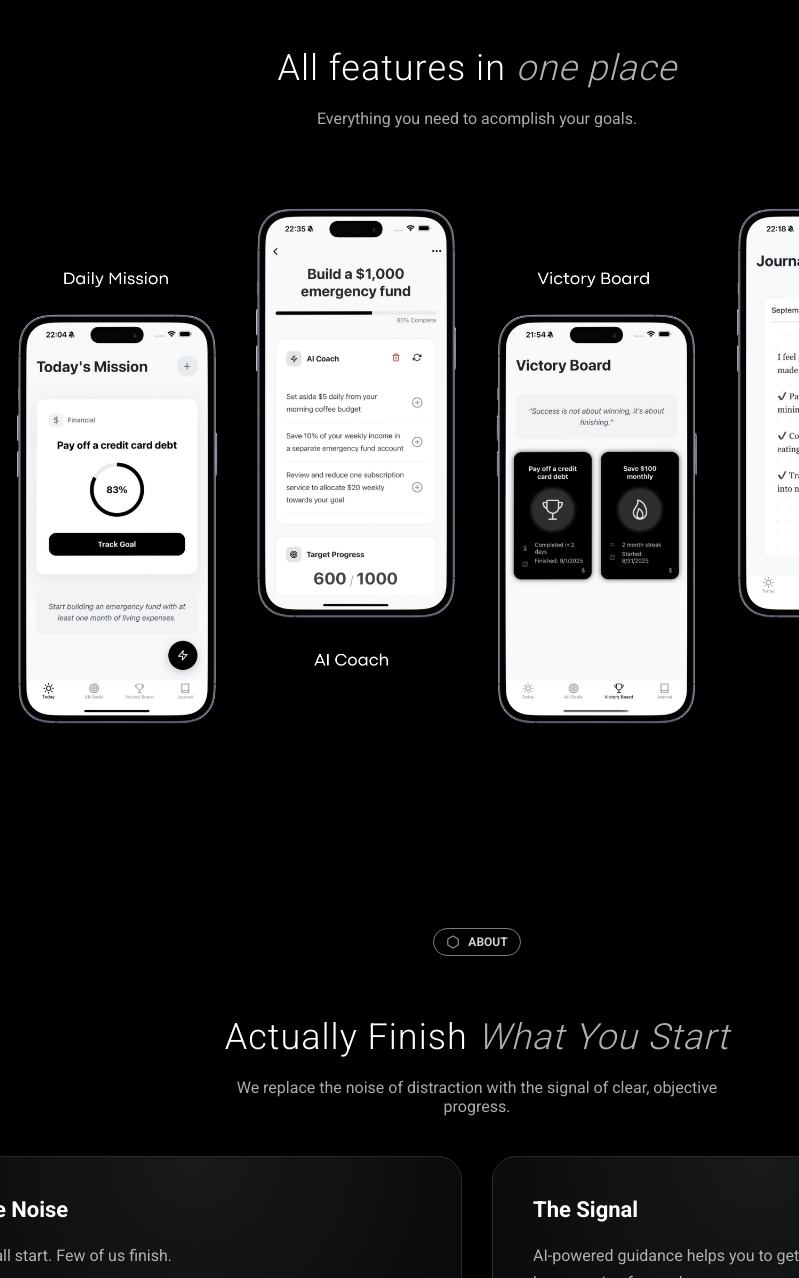
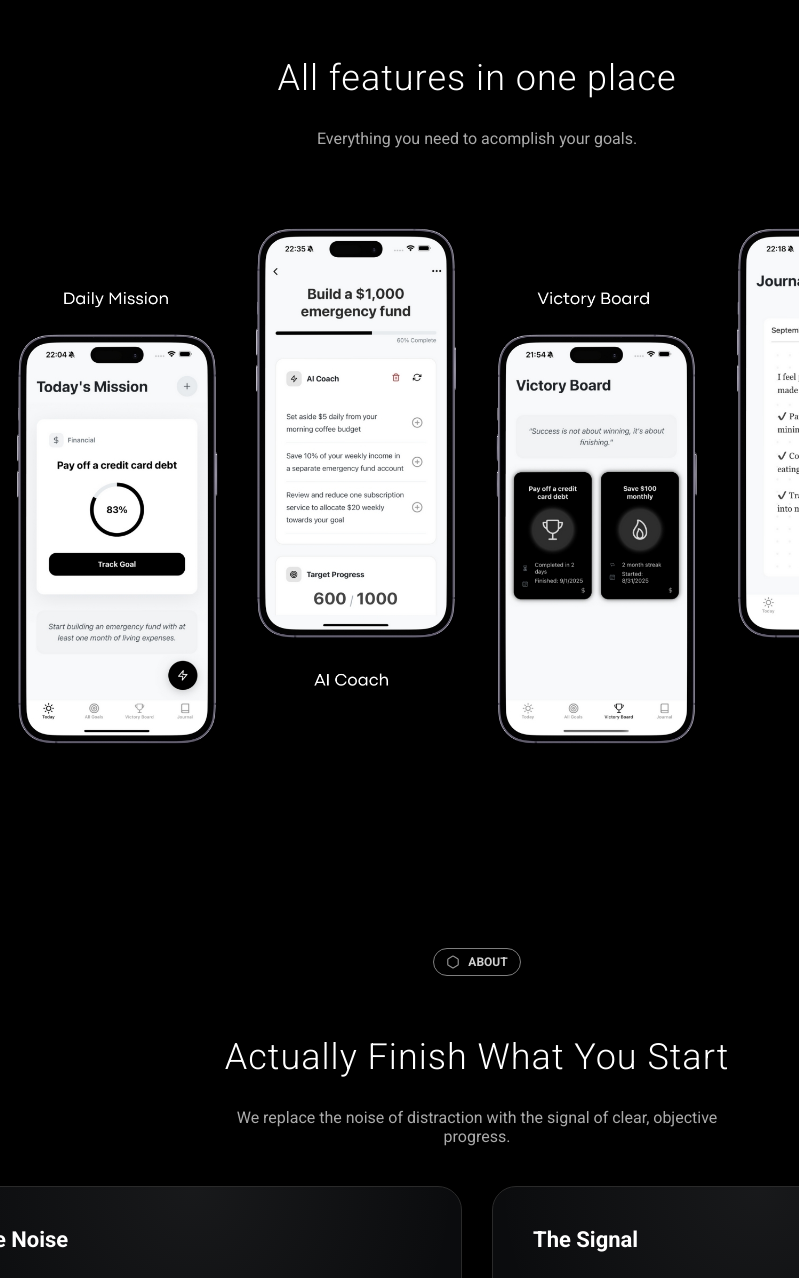
Before and after one commit to OlegLeo/endspire-app, a plain HTML site: page index.html in a window 1280 px wide. Shown: the part 1365-2643 px from the top of the page, without its empty margins (163-962 px from the left). Drawn offline with Linux system fonts and the light colour scheme.

Commit message:
UI Improvements

```diff
--- a/index.html
+++ b/index.html
@@ -200,7 +200,8 @@
       font-size: 36px;
       font-weight: 300;
       letter-spacing: 1px;
-      margin-bottom: 20px;
+      margin-bottom: 30px;
+      color:#ffffff
     }
     .about-title span {
       font-style: italic;
@@ -266,7 +267,7 @@
         height: 80px;
       }
       video {
-        max-width: 90%;
+        max-width: 85%;
       }
 
       .focus-section {
@@ -324,7 +325,7 @@
     <img src="attachments/endspire_logo.png" alt="Endspire Logo" class="logo">
     <div class="label"><span class="dot"></span>50 LIMITED BETA SPOTS</div>
 
-    <h2 class="about-title">Ambitious Starts to  <span>Proud Finishes</span></h2>
+    <h2 class="about-title">Ambitious Starts to Proud Finishes </h2>
     <p>Own the satisfaction of finishing. Join our Discord to claim Endspire beta access.</p>
 
     <a href="https://discord.gg/xnBPatxZ" class="discord-button" target="_blank">
@@ -357,7 +358,7 @@
     </svg>
     <span>FEATURES</span>
   </div>
-  <h2 class="about-title">All features in <span>one place</span></h2>
+  <h2 class="about-title">All features in one place</h2>
   <p class="about-subtitle">Everything you need to acomplish your goals.</p>
 </div>
 
@@ -374,7 +375,7 @@
     </svg>
     <span>ABOUT</span>
   </div>
-    <h2 class="about-title">Actually Finish <span>What You Start</span></h2>
+    <h2 class="about-title">Actually Finish What You Start</h2>
     <p class="about-subtitle">We replace the noise of distraction with the signal of clear, objective progress.</p>
     <div class="about-grid">
       <div class="info-card">
```
